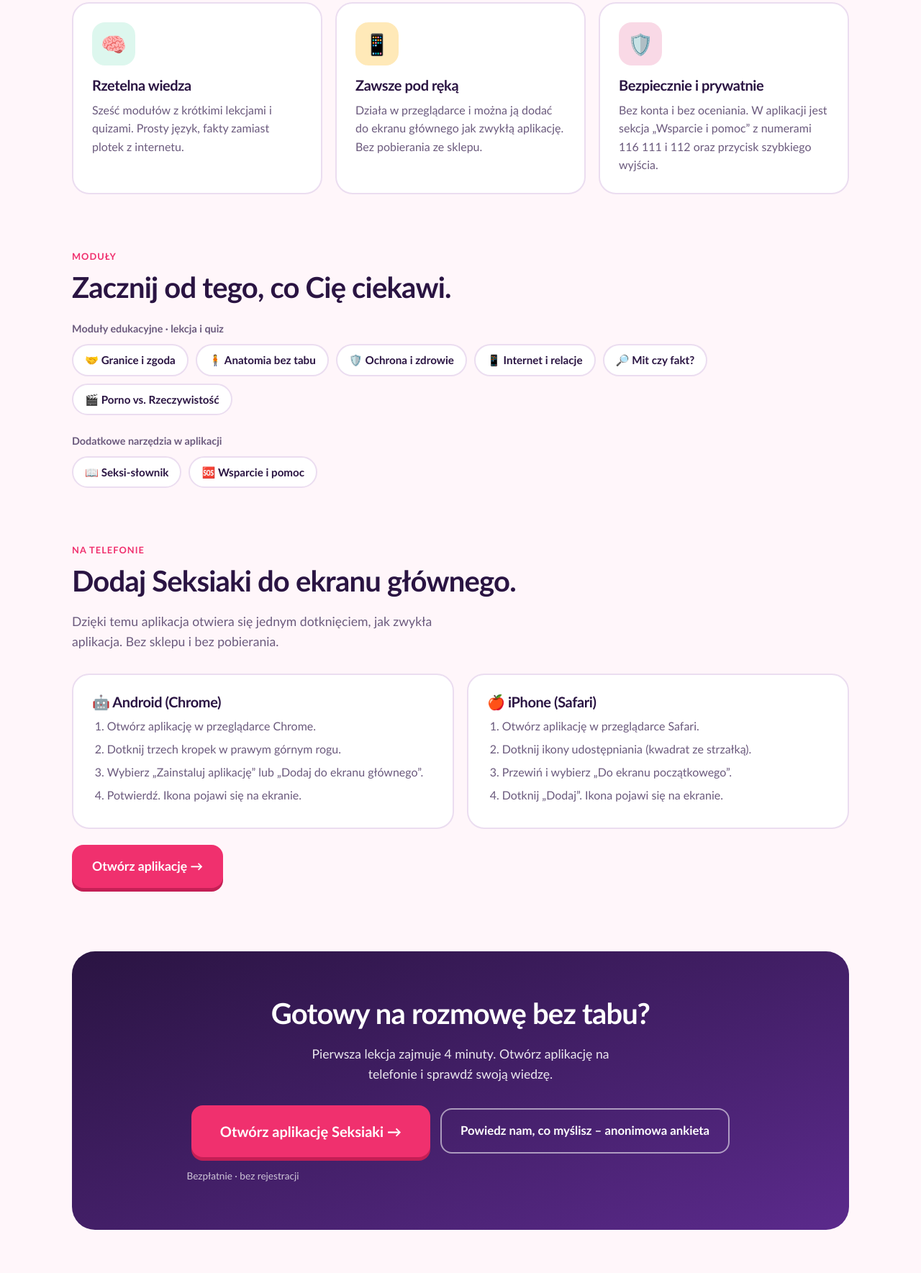
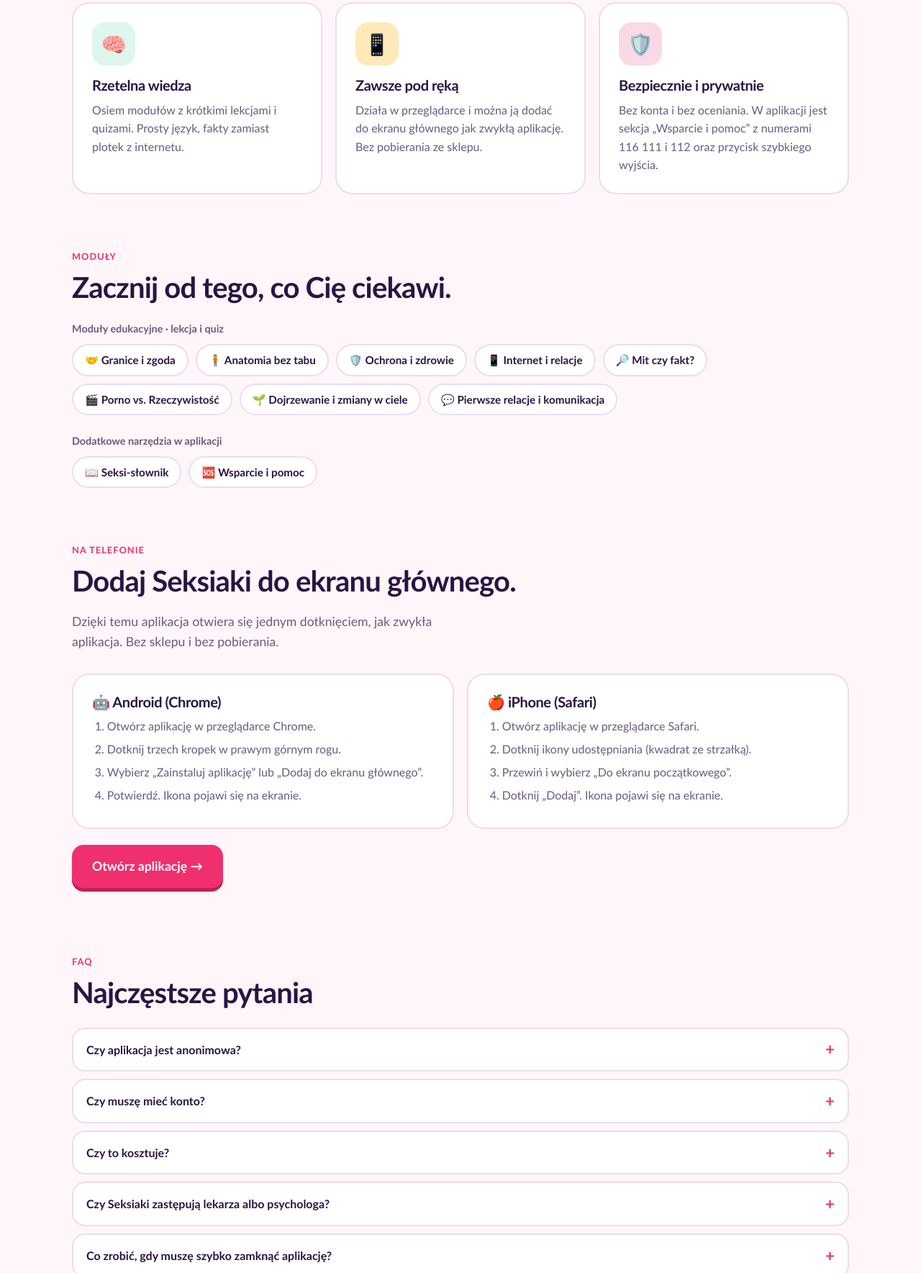
Before and after one commit to kuckarol8-png/seksiaki, a plain HTML site: page index.html in a window 1280 px wide. Shown: the part 1031-2800 px from the top of the page at 72% size. Drawn offline with Linux system fonts and the light colour scheme.

Commit message:
Add files via upload

```diff
--- a/index.html
+++ b/index.html
@@ -95,6 +95,14 @@ button.opt{display:block;width:100%;text-align:left;font:inherit;color:inherit;c
 .lg{width:40px;height:40px;flex:none;display:block}
 @media (max-width:340px){.top .logo .wm{display:none}}
 .grp{margin:24px 0 0;font-weight:800;font-size:.9rem;color:var(--mute)}.grp+.mods{margin-top:10px}
+.faq{margin-top:26px}
+.faq details{background:var(--card);border:2px solid var(--line);border-radius:18px;padding:0 18px;margin-bottom:10px}
+.faq details[open]{border-color:var(--pink)}
+.faq summary{cursor:pointer;font-weight:800;padding:16px 28px 16px 0;list-style:none;position:relative}
+.faq summary::-webkit-details-marker{display:none}
+.faq summary::after{content:"+";position:absolute;right:0;top:50%;transform:translateY(-50%);font-size:1.4rem;color:var(--pink)}
+.faq details[open] summary::after{content:"\2212"}
+.faq p{color:var(--mute);margin:0 0 16px}
 </style>
 </head>
 <body>
@@ -134,7 +142,7 @@ button.opt{display:block;width:100%;text-align:left;font:inherit;color:inherit;c
       <h2>Rozmawiamy o tym, o czym wszyscy myślą.</h2>
       <p class="sub">Seksiaki to nowoczesna platforma edukacyjna dla młodych ludzi. Krótkie lekcje i quizy z natychmiastową informacją zwrotną pomagają zrozumieć zgodę, granice, własne ciało i zdrowie. Poza modułami w aplikacji są dodatkowe narzędzia: Seksi-słownik z prostymi wyjaśnieniami pojęć oraz sekcja „Wsparcie i pomoc” z numerami telefonów zaufania. Luźny ton, ale wiedza na poważnie.</p>
       <div class="tiles">
-        <article class="tile"><div class="ic" style="background:var(--mintbg)">🧠</div><h3>Rzetelna wiedza</h3><p>Sześć modułów z krótkimi lekcjami i quizami. Prosty język, fakty zamiast plotek z internetu.</p></article>
+        <article class="tile"><div class="ic" style="background:var(--mintbg)">🧠</div><h3>Rzetelna wiedza</h3><p>Osiem modułów z krótkimi lekcjami i quizami. Prosty język, fakty zamiast plotek z internetu.</p></article>
         <article class="tile"><div class="ic" style="background:#FFE9B8">📱</div><h3>Zawsze pod ręką</h3><p>Działa w przeglądarce i można ją dodać do ekranu głównego jak zwykłą aplikację. Bez pobierania ze sklepu.</p></article>
         <article class="tile"><div class="ic" style="background:#F9D9E6">🛡️</div><h3>Bezpiecznie i prywatnie</h3><p>Bez konta i bez oceniania. W aplikacji jest sekcja „Wsparcie i pomoc” z numerami 116 111 i 112 oraz przycisk szybkiego wyjścia.</p></article>
       </div>
@@ -153,6 +161,8 @@ button.opt{display:block;width:100%;text-align:left;font:inherit;color:inherit;c
         <span>📱 Internet i relacje</span>
         <span>🔎 Mit czy fakt?</span>
         <span>🎬 Porno vs. Rzeczywistość</span>
+        <span>🌱 Dojrzewanie i zmiany w ciele</span>
+        <span>💬 Pierwsze relacje i komunikacja</span>
       </div>
       <p class="grp">Dodatkowe narzędzia w aplikacji</p>
       <div class="mods">
@@ -172,6 +182,20 @@ button.opt{display:block;width:100%;text-align:left;font:inherit;color:inherit;c
         <article class="tile"><h3>🍎 iPhone (Safari)</h3><ol><li>Otwórz aplikację w przeglądarce Safari.</li><li>Dotknij ikony udostępniania (kwadrat ze strzałką).</li><li>Przewiń i wybierz „Do ekranu początkowego”.</li><li>Dotknij „Dodaj”. Ikona pojawi się na ekranie.</li></ol></article>
       </div>
       <p style="margin-top:22px"><a class="btn" href="https://seksiakiapk.netlify.app">Otwórz aplikację →</a></p>
+    </div>
+  </section>
+
+  <section id="faq" style="padding-top:0">
+    <div class="wrap">
+      <span class="eyebrow">FAQ</span>
+      <h2>Najczęstsze pytania</h2>
+      <div class="faq">
+        <details><summary>Czy aplikacja jest anonimowa?</summary><p>Tak. Nie ma kont ani logowania i nie pytamy o imię ani e-mail. Jeśli zostawisz zapisywanie włączone, zapisujemy tylko anonimowe wyniki quizów (moduł, wynik i wybrane odpowiedzi), żeby ulepszać treści. Możesz to wyłączyć w menu aplikacji.</p></details>
+        <details><summary>Czy muszę mieć konto?</summary><p>Nie. Wchodzisz w link i możesz się uczyć od razu. Postęp zapisuje się tylko na Twoim telefonie.</p></details>
+        <details><summary>Czy to kosztuje?</summary><p>Nie, dostęp jest bezpłatny.</p></details>
+        <details><summary>Czy Seksiaki zastępują lekarza albo psychologa?</summary><p>Nie. To materiały edukacyjne. Przy objawach, wątpliwościach lub trudnych emocjach skonsultuj się ze specjalistą. Telefon zaufania dla dzieci i młodzieży: 116 111. W nagłej sytuacji dzwoń na 112.</p></details>
+        <details><summary>Co zrobić, gdy muszę szybko zamknąć aplikację?</summary><p>W aplikacji jest przycisk „✕ Wyjdź” w prawym górnym rogu. Od razu przenosi on na neutralną stronę.</p></details>
+      </div>
     </div>
   </section>
 
@@ -201,7 +225,10 @@ document.getElementById('y').textContent=new Date().getFullYear();
 var D=[
 {q:'Ktoś mówi „tak” na pocałunek. Co to oznacza?',o:['Że zgadza się też na wszystko inne','Że zgadza się na pocałunek, a o resztę trzeba zapytać','Że nie może już zmienić zdania'],a:1,e:'Zgoda jest konkretna. „Tak” na jedną rzecz dotyczy tylko tej rzeczy.'},
 {q:'Ktoś w trakcie intymnej sytuacji mówi „stop”. Co robisz?',o:['Przestaję od razu','Pytam „na pewno?” i próbuję przekonać'],a:0,e:'Zgodę można odwołać w każdej chwili. „Stop” oznacza stop, bez negocjacji.'},
-{q:'Mit czy fakt: po wyglądzie można poznać, że ktoś ma infekcję przenoszoną drogą płciową.',o:['Fakt','Mit'],a:1,e:'Mit. Wiele infekcji nie daje objawów, więc po wyglądzie niczego nie poznasz. Pomagają badania i prezerwatywa.'}
+{q:'Mit czy fakt: po wyglądzie można poznać, że ktoś ma infekcję przenoszoną drogą płciową.',o:['Fakt','Mit'],a:1,e:'Mit. Wiele infekcji nie daje objawów, więc po wyglądzie niczego nie poznasz. Pomagają badania i prezerwatywa.'},
+{q:'Ktoś pisze: „Jak mnie kochasz, to wyślij zdjęcie”. Co to jest?',o:['Dowód uczuć','Presja, na którą nie musisz się godzić'],a:1,e:'Miłość nie polega na wymuszaniu. Masz prawo powiedzieć „nie” bez tłumaczenia się.'},
+{q:'Mit czy fakt: za pierwszym razem nie da się zajść w ciążę.',o:['Fakt','Mit'],a:1,e:'Mit. Ciąża jest możliwa za każdym razem, także za pierwszym.'},
+{q:'Ktoś odpowiedział „nie, dziękuję” na Twoje zaproszenie. Co robisz?',o:['Szanuję decyzję i daję sobie czas na emocje','Namawiam, aż się zgodzi'],a:0,e:'Odrzucenie boli, ale „nie” trzeba uszanować. Pomaga rozmowa z kimś bliskim.'}
 ],di=0,dl=false;
 function g(i){return document.getElementById(i)}
 function dRender(){
```
